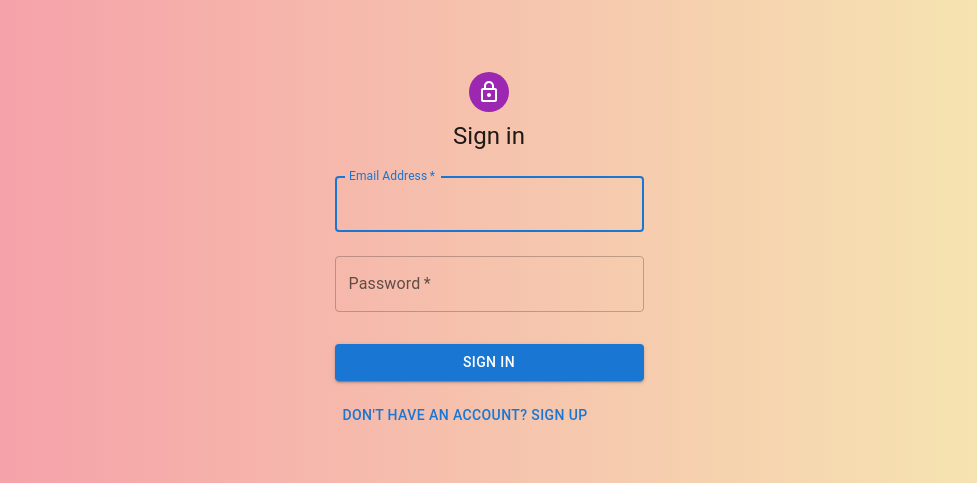
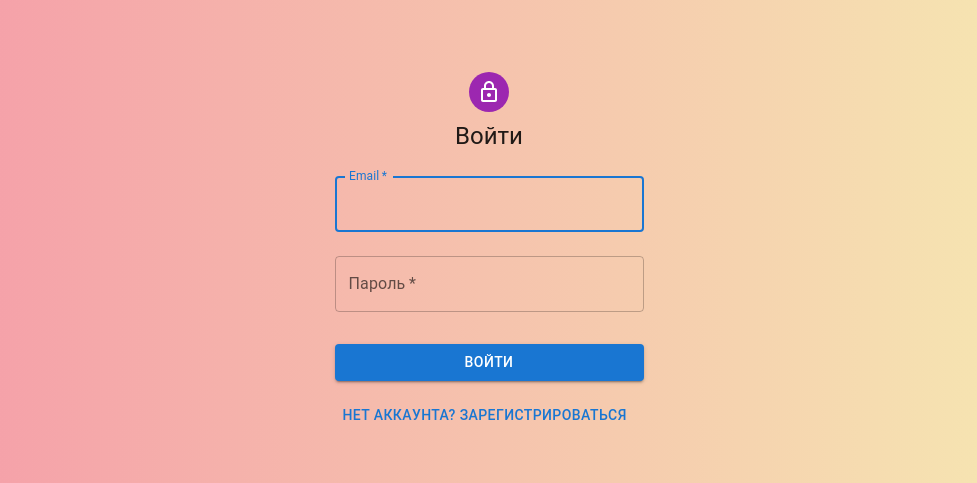
Before and after one commit to DenysSytnyk/shiftsProject, a React (Create React App) app: page / in a window 1280 px wide. Shown: the top 483 px of the page, without its empty margins (151-1128 px from the left). Built offline with nearby package versions, Linux system fonts and the light colour scheme.

Commit message:
Language fix Small css fix

```diff
--- a/src/App.css
+++ b/src/App.css
@@ -217,7 +217,7 @@ textarea::placeholder
   background: none;
   border: none;
   width: 70%;
-text-align: end;
+text-align: center;
 }
 #time
 {
@@ -345,9 +345,44 @@ display: flex;
 background: rgba(240, 240, 240,0.5);
   border-radius: 50px;
   margin-top: 20px;
+
+  -webkit-animation: shiftNonHide 0.4s cubic-bezier(0.390, 0.575, 0.565, 1.000) both;
+  animation: shiftNonHide 0.4s cubic-bezier(0.390, 0.575, 0.565, 1.000) both;
 }
 
 /*////////////////////////////////////////////////////////////////////////*/
+
+@-webkit-keyframes shiftNonHide {
+  0% {
+    -webkit-transform: scaleY(0.4);
+    transform: scaleY(0.4);
+    -webkit-transform-origin: 100% 0;
+    transform-origin: 100% 0;
+  }
+  100% {
+    -webkit-transform: scaleY(1);
+    transform: scaleY(1);
+    -webkit-transform-origin: 100% 0;
+    transform-origin: 100% 0;
+  }
+}
+@keyframes shiftNonHide {
+  0% {
+    -webkit-transform: scaleY(0.4);
+    transform: scaleY(0.4);
+    -webkit-transform-origin: 100% 0;
+    transform-origin: 100% 0;
+  }
+  100% {
+    -webkit-transform: scaleY(1);
+    transform: scaleY(1);
+    -webkit-transform-origin: 100% 0;
+    transform-origin: 100% 0;
+  }
+}
+
+
+
 @-webkit-keyframes modalUserActive {
   0% {
     -webkit-transform: scaleX(0.4);
--- a/src/components/Month.js
+++ b/src/components/Month.js
@@ -57,7 +57,7 @@ const handleHideMonth = () =>
             <div className={hide? 'shiftHide' : 'shiftNonHide'}>{props.list}</div>
         </div>)
     }
-    console.log(props.isHide)
+
 
         if(state.isEdit)
             return renderEdit();
--- a/src/components/Row.js
+++ b/src/components/Row.js
@@ -15,8 +15,10 @@ const Row = () => {
                 <option>16:15</option>
                 <option>15:15</option>
                 <option>Ночь</option>
-                <option>Ночь|24:00</option>
-                <option>Ночь с 21:30</option>
+                <option>до 24</option>
+                <option>с 21:30</option>
+                <option>Болезнь</option>
+                <option>Отпуск</option>
             </select>
         </div>
     );
--- a/src/components/forms/LoginForm.js
+++ b/src/components/forms/LoginForm.js
@@ -61,7 +61,7 @@ export default function LoginForm({submitFn}) {
                         <LockOutlinedIcon />
                     </Avatar>
                     <Typography component="h1" variant="h5">
-                        Sign in
+                       Войти
                     </Typography>
                     <Box component="form" onSubmit={handleSubmit} noValidate sx={{ mt: 1 }}>
                         <TextField
@@ -69,7 +69,7 @@ export default function LoginForm({submitFn}) {
                             required
                             fullWidth
                             id="email"
-                            label="Email Address"
+                            label="Email"
                             name="email"
                             autoComplete="email"
                             autoFocus
@@ -79,7 +79,7 @@ export default function LoginForm({submitFn}) {
                             required
                             fullWidth
                             name="password"
-                            label="Password"
+                            label="Пароль"
                             type="password"
                             id="password"
                             autoComplete="current-password"
@@ -90,7 +90,7 @@ export default function LoginForm({submitFn}) {
                             variant="contained"
                             sx={{ mt: 3, mb: 2 }}
                         >
-                            Sign In
+                            Войти
                         </Button>
                         <Grid container>
                             <Grid item xs>
@@ -99,7 +99,7 @@ export default function LoginForm({submitFn}) {
                         </Grid>
                         <Grid container>
                             <Grid item>
-                                <Button onClick={() => dispatch(setPage('up'))}>{"Don't have an account? Sign Up"}</Button>
+                                <Button onClick={() => dispatch(setPage('up'))}>{"Нет аккаунта? Зарегистрироваться"}</Button>
                             </Grid>
                         </Grid>
                     </Box>
--- a/src/components/forms/SignUp.js
+++ b/src/components/forms/SignUp.js
@@ -3,8 +3,6 @@ import Avatar from '@mui/material/Avatar';
 import Button from '@mui/material/Button';
 import CssBaseline from '@mui/material/CssBaseline';
 import TextField from '@mui/material/TextField';
-import FormControlLabel from '@mui/material/FormControlLabel';
-import Checkbox from '@mui/material/Checkbox';
 import Link from '@mui/material/Link';
 import Grid from '@mui/material/Grid';
 import Box from '@mui/material/Box';
@@ -70,7 +68,7 @@ export default function SignUp() {
                         <LockOutlinedIcon />
                     </Avatar>
                     <Typography component="h1" variant="h5">
-                        Sign up
+                        Регистрация
                     </Typography>
                     <Box component="form" noValidate onSubmit={handleSubmit} sx={{ mt: 3 }}>
                         <Grid container spacing={2}>
@@ -81,7 +79,7 @@ export default function SignUp() {
                                     required
                                     fullWidth
                                     id="firstName"
-                                    label="First Name"
+                                    label="Имя"
                                     autoFocus
                                 />
                             </Grid>
@@ -90,7 +88,7 @@ export default function SignUp() {
                                     required
                                     fullWidth
                                     id="lastName"
-                                    label="Last Name"
+                                    label="Фамилия"
                                     name="lastName"
                                     autoComplete="family-name"
                                 />
@@ -100,7 +98,7 @@ export default function SignUp() {
                                     required
                                     fullWidth
                                     id="email"
-                                    label="Email Address"
+                                    label="Email"
                                     name="email"
                                     autoComplete="email"
                                 />
@@ -110,16 +108,10 @@ export default function SignUp() {
                                     required
                                     fullWidth
                                     name="password"
-                                    label="Password"
+                                    label="Пароль"
                                     type="password"
                                     id="password"
                                     autoComplete="new-password"
-                                />
-                            </Grid>
-                            <Grid item xs={12}>
-                                <FormControlLabel
-                                    control={<Checkbox value="allowExtraEmails" color="primary" />}
-                                    label="I want to receive inspiration, marketing promotions and updates via email."
                                 />
                             </Grid>
                         </Grid>
@@ -129,12 +121,12 @@ export default function SignUp() {
                             variant="contained"
                             sx={{ mt: 3, mb: 2 }}
                         >
-                            Sign Up
+                            Регистрация
                         </Button>
-                        <Grid container justifyContent="flex-end">
+                        <Grid container justifyContent="flex-start">
                             <Grid item>
                                 <Button onClick={() => dispatch(setPage('in'))}>
-                                    Already have an account? Sign in
+                                    Уже есть аккаунт? Войти
                                 </Button>
                             </Grid>
                         </Grid>
```
